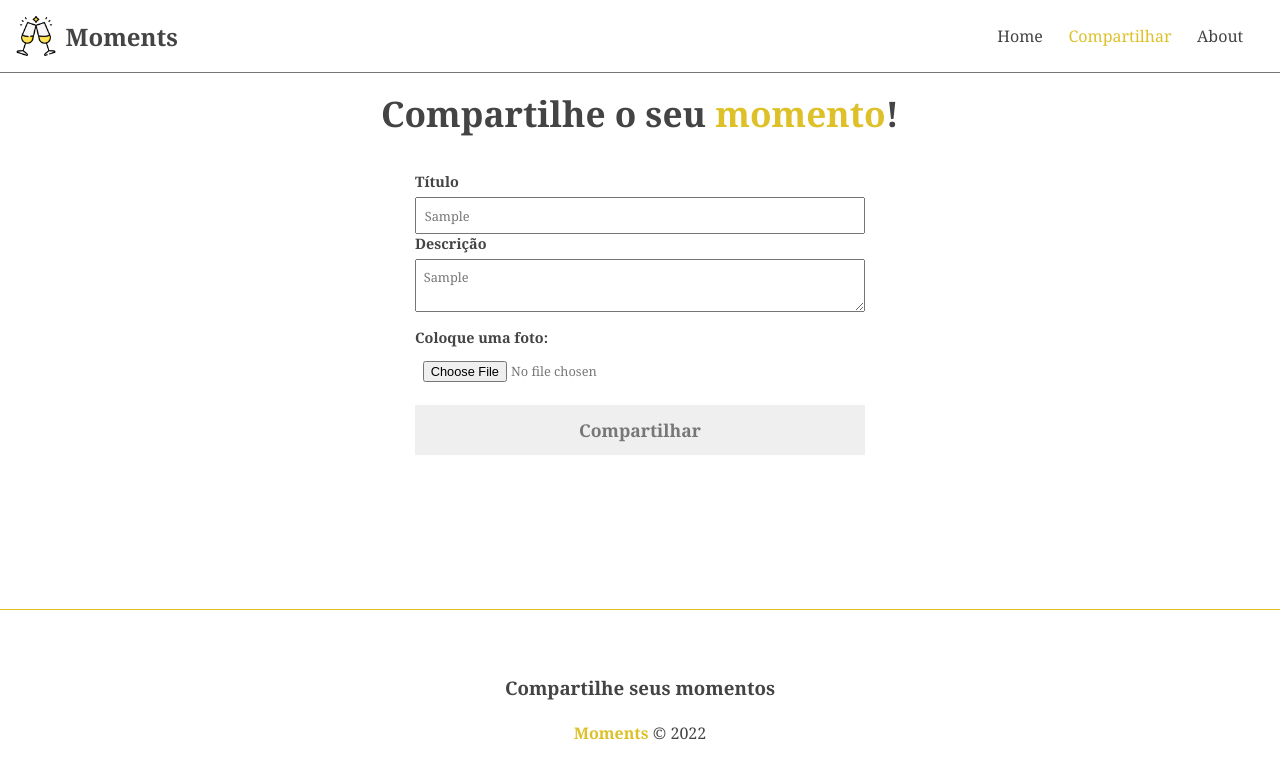
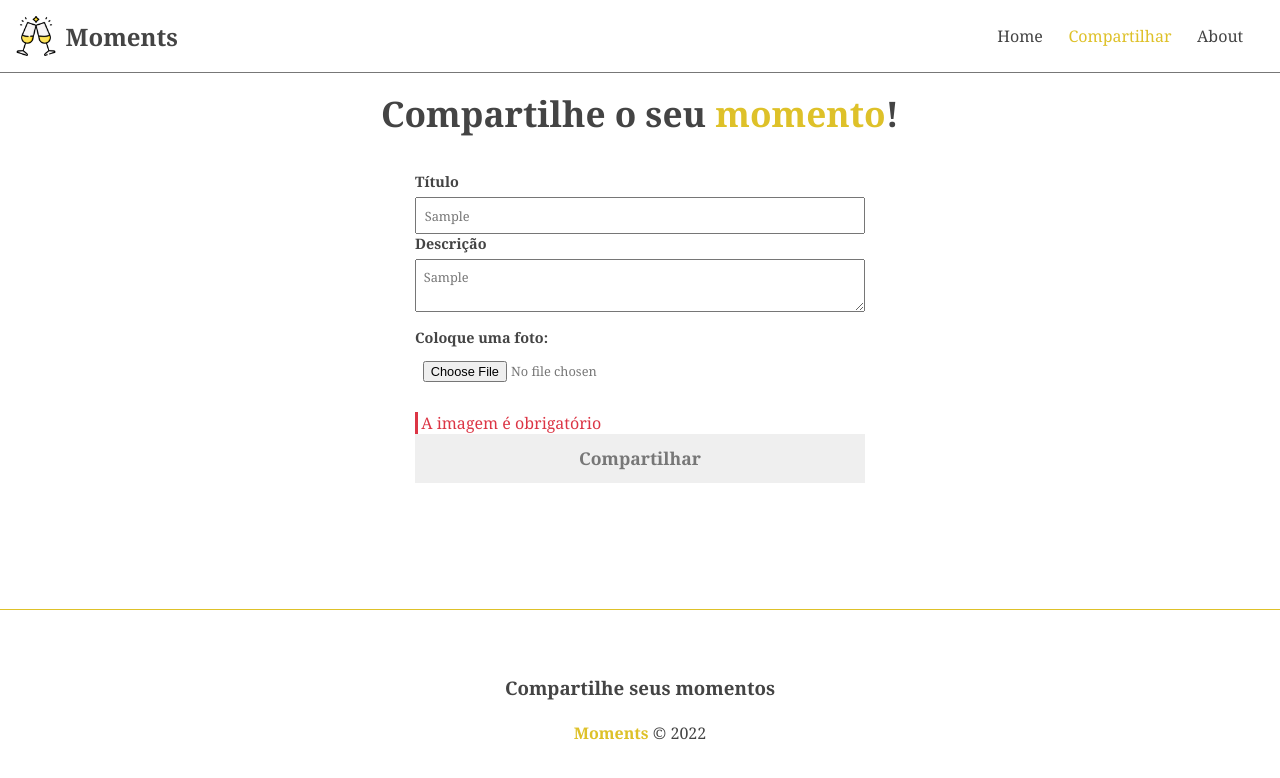
Before and after one commit to henriquecpp/moments, an Angular app: page /moments/new in a window 1280 px wide. Both pictures are taken after typing "Sample", "Sample" into the empty fields and a click on the input "Compartilhar". Shown: the top 778 px of the page. Built offline with nearby package versions, Linux system fonts and the light colour scheme.

Commit message:
New post form added

```diff
--- a/src/app/components/moment-form/moment-form.component.html
+++ b/src/app/components/moment-form/moment-form.component.html
@@ -1,14 +1,20 @@
-<form action="">
+<form (ngSubmit)="submit()" [formGroup]="momentForm" #formDir="ngForm">
   <div class="form-group">
     <label for="title">Título</label>
-    <input type="text" name="" id="" placeholder="Coloque um título" required>
+    <input type="text" name="" id="" placeholder="Coloque um título" formControlName="title" required>
+    <div *ngIf="title.invalid && formDir.submitted" class="validation-error">
+        <p *ngIf="title.errors?.['required']">O título é obrigatório</p>
+    </div>
     <div class="form-group">
       <label for="description">Descrição</label>
       <textarea placeholder="O que aconteceu lá?"></textarea>
     </div>
     <div class="form-group">
       <label for="image">Coloque uma foto:</label>
-      <input type="file">
+      <input type="file" (change)="onFileSelected($event)">
+    </div>
+    <div *ngIf="image.invalid && formDir.submitted" class="validation-error">
+      <p *ngIf="image.errors?.['required']">A imagem é obrigatório</p>
     </div>
     <input type="submit" value="{{ btnText }}">
   </div>
--- a/src/app/components/moment-form/moment-form.component.ts
+++ b/src/app/components/moment-form/moment-form.component.ts
@@ -1,4 +1,6 @@
-import { Component, OnInit, Input } from '@angular/core';
+import { Component, OnInit, Input, Output, EventEmitter } from '@angular/core';
+import { FormControl, FormGroup, Validators } from '@angular/forms';
+import { Moment } from 'src/app/interfaces/moment';
 
 @Component({
   selector: 'app-moment-form',
@@ -6,11 +8,51 @@ import { Component, OnInit, Input } from '@angular/core';
   styleUrls: ['./moment-form.component.css']
 })
 export class MomentFormComponent implements OnInit {
+  @Output() onSubmit = new EventEmitter<Moment>();
   @Input() btnText!: string
+
+  momentForm!: FormGroup;
+  //title: string;
 
   constructor() { }
 
   ngOnInit(): void {
+    this.momentForm = new FormGroup({
+      id: new FormControl(''),
+      title: new FormControl('', [Validators.required]),
+      description: new FormControl(''),
+      image: new FormControl('', [Validators.required])
+    })
+  }
+
+  get title(){
+    return this.momentForm.get('title')!;
+  }
+
+  get description(){
+    return this.momentForm.get('description')!;
+  }
+
+  get image(){
+    return this.momentForm.get('image')!;
+  }
+
+  onFileSelected(event: Event){
+
+    const element = event.currentTarget as HTMLInputElement;
+    const fileList: FileList = element.files!;
+
+    this.momentForm.patchValue({image: fileList.item(0)});
+
+    console.log(this.momentForm.value);
+
+  }
+
+  submit(){
+    if (this.momentForm.invalid)
+      return;
+
+    this.onSubmit.emit(this.momentForm.value);
   }
 
 }
--- a/src/app/components/pages/new-moment/new-moment.component.html
+++ b/src/app/components/pages/new-moment/new-moment.component.html
@@ -1,2 +1,2 @@
 <h2>Compartilhe o seu <span>momento</span>!</h2>
-<app-moment-form [btnText]="btnText"></app-moment-form>
+<app-moment-form [btnText]="btnText" (onSubmit)="createHandler($event)"></app-moment-form>
--- a/src/app/components/pages/new-moment/new-moment.component.ts
+++ b/src/app/components/pages/new-moment/new-moment.component.ts
@@ -13,4 +13,8 @@ export class NewMomentComponent implements OnInit {
   ngOnInit(): void {
   }
 
+  createHandler(event: any){
+    console.log('foi');
+  }
+
 }
--- a/src/app/interfaces/response.ts
+++ b/src/app/interfaces/response.ts
@@ -1,2 +1,4 @@
-export interface Response {
+export interface Response<T> {
+  message?: string,
+  data: T
 }
```
